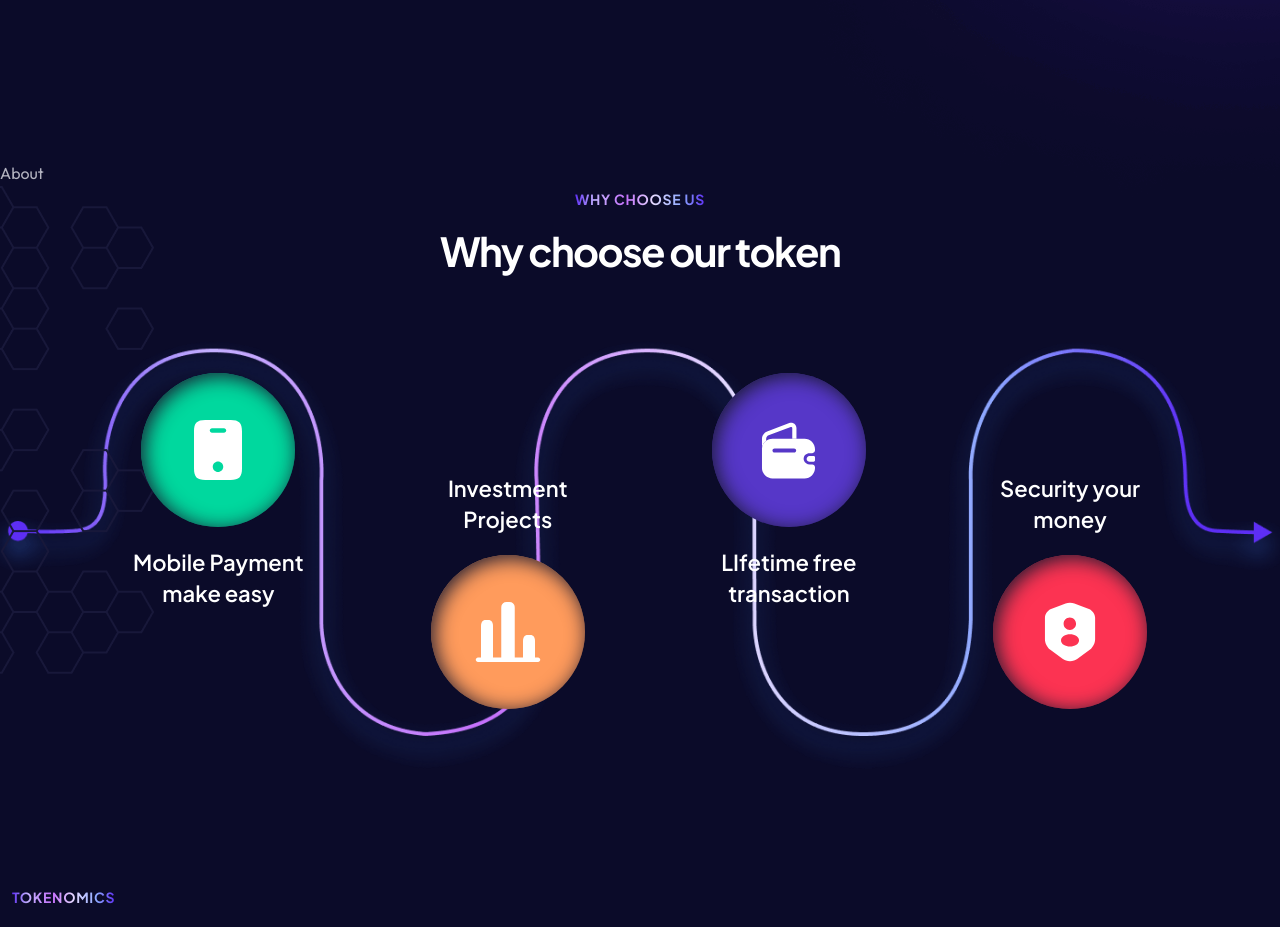
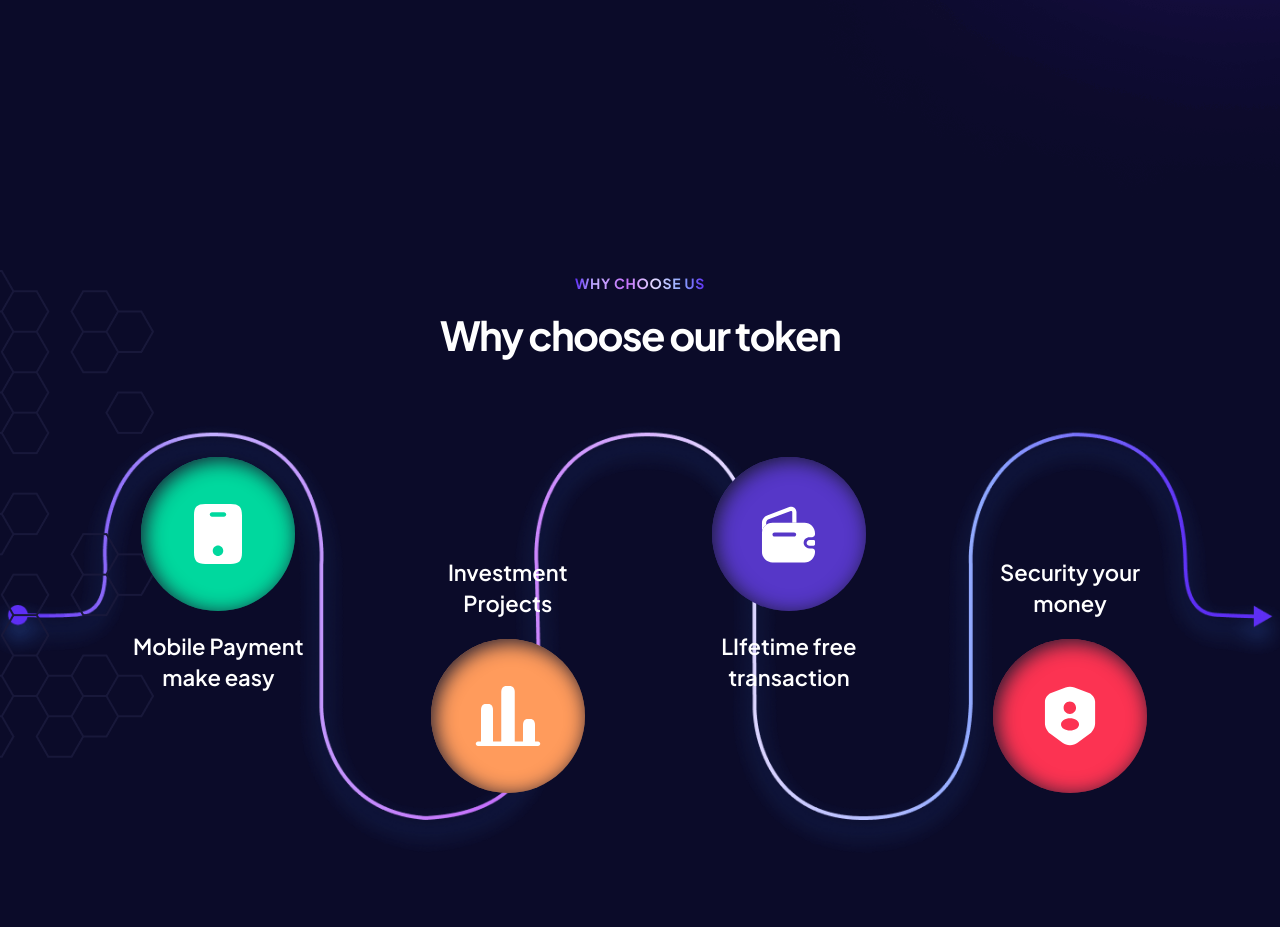
Before and after one commit to rahul-0407/Web3-ICO-Dapp, a Next.js app: page / in a window 1280 px wide. Shown: the part 920-1847 px from the top of the page. Built offline with nearby package versions, Linux system fonts and the light colour scheme; no server answers.

Commit message:
working on about section

```diff
--- a/Components/About.jsx
+++ b/Components/About.jsx
@@ -1,7 +1,13 @@
 import React from "react";
 
 const About = () => {
-  return <div>About</div>;
+  return <section id="about" className="about pos-rel pb-140">
+    <div className="container">
+      <div className="row align-items-center mt-none-30">
+
+      </div>
+    </div>
+  </section>;
 };
 
 export default About;
```
